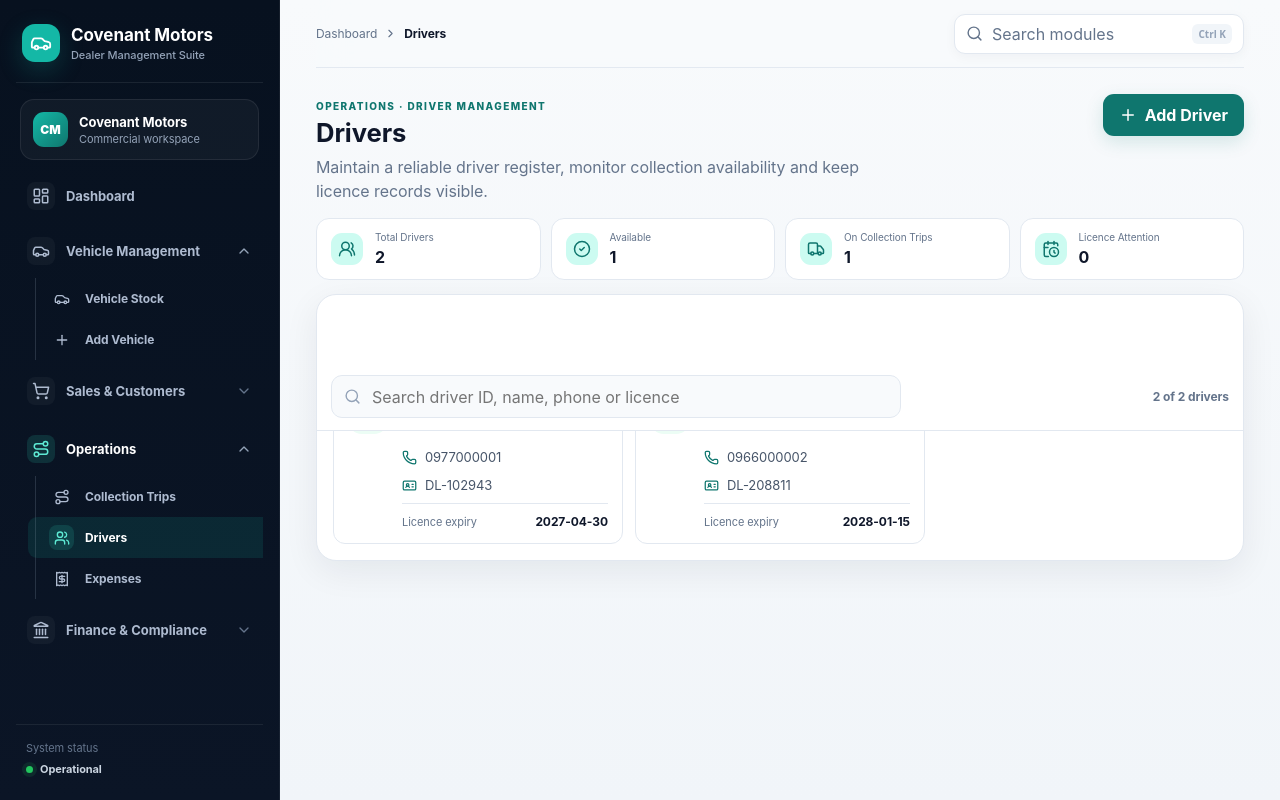
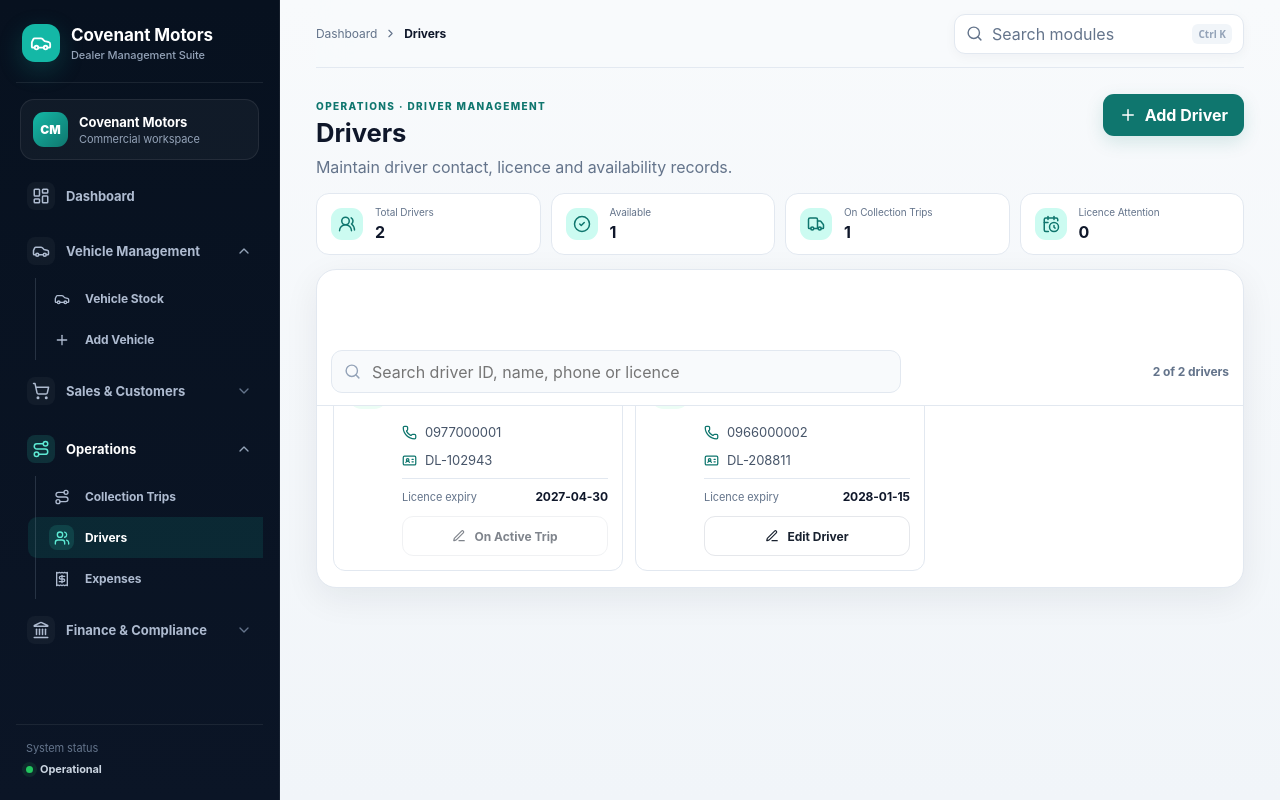
Before and after one commit to UpeLungu/covenant-motors, a Next.js app: page /drivers in a window 1280 px wide. Built offline with nearby package versions, Linux system fonts and the light colour scheme.

Commit message:
Add driver edit actions and reset forms

```diff
--- a/app/drivers/page.tsx
+++ b/app/drivers/page.tsx
@@ -1,21 +1,21 @@
 "use client";
 import {useEffect,useMemo,useState} from "react";
-import {CalendarClock,CheckCircle2,IdCard,Phone,Plus,Search,Truck,UserRound,UsersRound} from "lucide-react";
+import {CalendarClock,CheckCircle2,IdCard,PenLine,Phone,Plus,Search,Truck,UserRound,UsersRound} from "lucide-react";
 import {Driver,loadDrivers,nextDriverId,saveDrivers} from "@/lib/operations-store";
 
+const emptyForm={name:"",phone:"",licence:"",licenceExpiry:""};
 export default function DriversPage(){
- const [drivers,setDrivers]=useState<Driver[]>([]),[q,setQ]=useState(""),[open,setOpen]=useState(false);
- const [form,setForm]=useState({name:"",phone:"",licence:"",licenceExpiry:""});
+ const [drivers,setDrivers]=useState<Driver[]>([]),[q,setQ]=useState(""),[open,setOpen]=useState(false),[editing,setEditing]=useState<Driver|null>(null),[form,setForm]=useState(emptyForm);
  useEffect(()=>setDrivers(loadDrivers()),[]);
- const add=()=>{if(!form.name||!form.phone||!form.licence)return alert("Complete name, phone and licence number.");const d:Driver={id:crypto.randomUUID(),driverId:nextDriverId(drivers),...form,status:"Available"};const next=[...drivers,d];setDrivers(next);saveDrivers(next);setForm({name:"",phone:"",licence:"",licenceExpiry:""});setOpen(false)};
+ const closeForm=()=>{setOpen(false);setEditing(null);setForm(emptyForm)};
+ const startEdit=(driver:Driver)=>{setEditing(driver);setForm({name:driver.name,phone:driver.phone,licence:driver.licence,licenceExpiry:driver.licenceExpiry||""});setOpen(true);window.scrollTo({top:0,behavior:"smooth"})};
+ const save=()=>{if(!form.name||!form.phone||!form.licence)return alert("Complete name, phone and licence number.");const driver:Driver=editing?{...editing,...form}:{id:crypto.randomUUID(),driverId:nextDriverId(drivers),...form,status:"Available"};const next=editing?drivers.map(d=>d.id===editing.id?driver:d):[driver,...drivers];setDrivers(next);saveDrivers(next);closeForm()};
  const shown=useMemo(()=>drivers.filter(d=>`${d.driverId} ${d.name} ${d.phone} ${d.licence}`.toLowerCase().includes(q.toLowerCase())),[drivers,q]);
- const available=drivers.filter(d=>d.status==="Available").length;
- const onTrip=drivers.filter(d=>d.status==="On Trip").length;
- const expiring=drivers.filter(d=>d.licenceExpiry&&new Date(d.licenceExpiry).getTime()-Date.now()<90*86400000).length;
+ const available=drivers.filter(d=>d.status==="Available").length,onTrip=drivers.filter(d=>d.status==="On Trip").length,expiring=drivers.filter(d=>d.licenceExpiry&&new Date(d.licenceExpiry).getTime()-Date.now()<90*86400000).length;
  return <>
- <div className="page-heading"><div><span className="eyebrow dark">OPERATIONS · DRIVER MANAGEMENT</span><h1>Drivers</h1><p>Maintain a reliable driver register, monitor collection availability and keep licence records visible.</p></div><button className="button" onClick={()=>setOpen(!open)}><Plus size={18}/><span>Add Driver</span></button></div>
+ <div className="page-heading"><div><span className="eyebrow dark">OPERATIONS · DRIVER MANAGEMENT</span><h1>Drivers</h1><p>Maintain driver contact, licence and availability records.</p></div><button className="button" onClick={()=>open?closeForm():setOpen(true)}><Plus size={18}/><span>{open?"Close Form":"Add Driver"}</span></button></div>
  <div className="inventory-summary"><div className="mini-stat"><UsersRound/><div><small>Total Drivers</small><b>{drivers.length}</b></div></div><div className="mini-stat"><CheckCircle2/><div><small>Available</small><b>{available}</b></div></div><div className="mini-stat"><Truck/><div><small>On Collection Trips</small><b>{onTrip}</b></div></div><div className="mini-stat"><CalendarClock/><div><small>Licence Attention</small><b>{expiring}</b></div></div></div>
- {open&&<div className="form-card section-gap professional-form"><div className="form-heading"><div><span className="eyebrow dark">NEW DRIVER</span><h2>Register driver</h2><p>Capture identity, contact and licence information.</p></div></div><div className="form-grid"><div className="field"><label>Full name</label><input className="input" value={form.name} onChange={e=>setForm({...form,name:e.target.value})} placeholder="Enter full name"/></div><div className="field"><label>Phone number</label><input className="input" value={form.phone} onChange={e=>setForm({...form,phone:e.target.value})} placeholder="e.g. 0977 000 000"/></div><div className="field"><label>Licence number</label><input className="input" value={form.licence} onChange={e=>setForm({...form,licence:e.target.value})} placeholder="Enter licence number"/></div><div className="field"><label>Licence expiry</label><input className="input" type="date" value={form.licenceExpiry} onChange={e=>setForm({...form,licenceExpiry:e.target.value})}/></div></div><div className="actions"><button className="button secondary" onClick={()=>setOpen(false)}>Cancel</button><button className="button" onClick={add}>Save Driver</button></div></div>}
- <section className="panel register-panel"><div className="inventory-toolbar"><div className="search-control"><Search size={17}/><input placeholder="Search driver ID, name, phone or licence" value={q} onChange={e=>setQ(e.target.value)}/></div><span className="result-count">{shown.length} of {drivers.length} drivers</span></div><div className="driver-grid professional-driver-grid">{shown.map(d=><article className="driver-card professional-driver-card" key={d.id}><div className="avatar"><UserRound/></div><div className="driver-main"><div className="row-between"><div><b className="record-title">{d.name}</b><small>{d.driverId}</small></div><span className={`badge ${d.status==="Available"?"available":d.status==="On Trip"?"transit":"sold"}`}>{d.status}</span></div><div className="record-meta"><span><Phone size={15}/>{d.phone}</span><span><IdCard size={15}/>{d.licence}</span></div><div className="record-footer"><span>Licence expiry</span><b>{d.licenceExpiry||"Not captured"}</b></div></div></article>)}</div>{!shown.length&&<div className="empty"><UsersRound size={34}/><h3>No drivers found</h3><p>Adjust the search or register a new driver.</p></div>}</section>
+ {open&&<div className="form-card section-gap professional-form"><div className="form-heading"><div><span className="eyebrow dark">{editing?"EDIT DRIVER":"NEW DRIVER"}</span><h2>{editing?editing.name:"Register driver"}</h2><p>Capture identity, contact and licence information.</p></div></div><div className="form-grid"><div className="field"><label>Full name</label><input className="input" value={form.name} onChange={e=>setForm({...form,name:e.target.value})}/></div><div className="field"><label>Phone number</label><input className="input" value={form.phone} onChange={e=>setForm({...form,phone:e.target.value})}/></div><div className="field"><label>Licence number</label><input className="input" value={form.licence} onChange={e=>setForm({...form,licence:e.target.value})}/></div><div className="field"><label>Licence expiry</label><input className="input" type="date" value={form.licenceExpiry} onChange={e=>setForm({...form,licenceExpiry:e.target.value})}/></div></div><div className="actions"><button className="button secondary" type="button" onClick={closeForm}>Cancel</button><button className="button" type="button" onClick={save}>{editing?"Save Changes":"Save Driver"}</button></div></div>}
+ <section className="panel register-panel"><div className="inventory-toolbar"><div className="search-control"><Search size={17}/><input placeholder="Search driver ID, name, phone or licence" value={q} onChange={e=>setQ(e.target.value)}/></div><span className="result-count">{shown.length} of {drivers.length} drivers</span></div><div className="driver-grid professional-driver-grid">{shown.map(d=><article className="driver-card professional-driver-card" key={d.id}><div className="avatar"><UserRound/></div><div className="driver-main"><div className="row-between"><div><b className="record-title">{d.name}</b><small>{d.driverId}</small></div><span className={`badge ${d.status==="Available"?"available":d.status==="On Trip"?"transit":"sold"}`}>{d.status}</span></div><div className="record-meta"><span><Phone size={15}/>{d.phone}</span><span><IdCard size={15}/>{d.licence}</span></div><div className="record-footer"><span>Licence expiry</span><b>{d.licenceExpiry||"Not captured"}</b></div><div className="mobile-card-actions"><button className="button secondary compact-button" type="button" onClick={()=>startEdit(d)} disabled={d.status==="On Trip"}><PenLine size={14}/>{d.status==="On Trip"?"On Active Trip":"Edit Driver"}</button></div></div></article>)}</div>{!shown.length&&<div className="empty"><UsersRound size={34}/><h3>No drivers found</h3><p>Adjust the search or register a new driver.</p></div>}</section>
  </>;
 }
```
